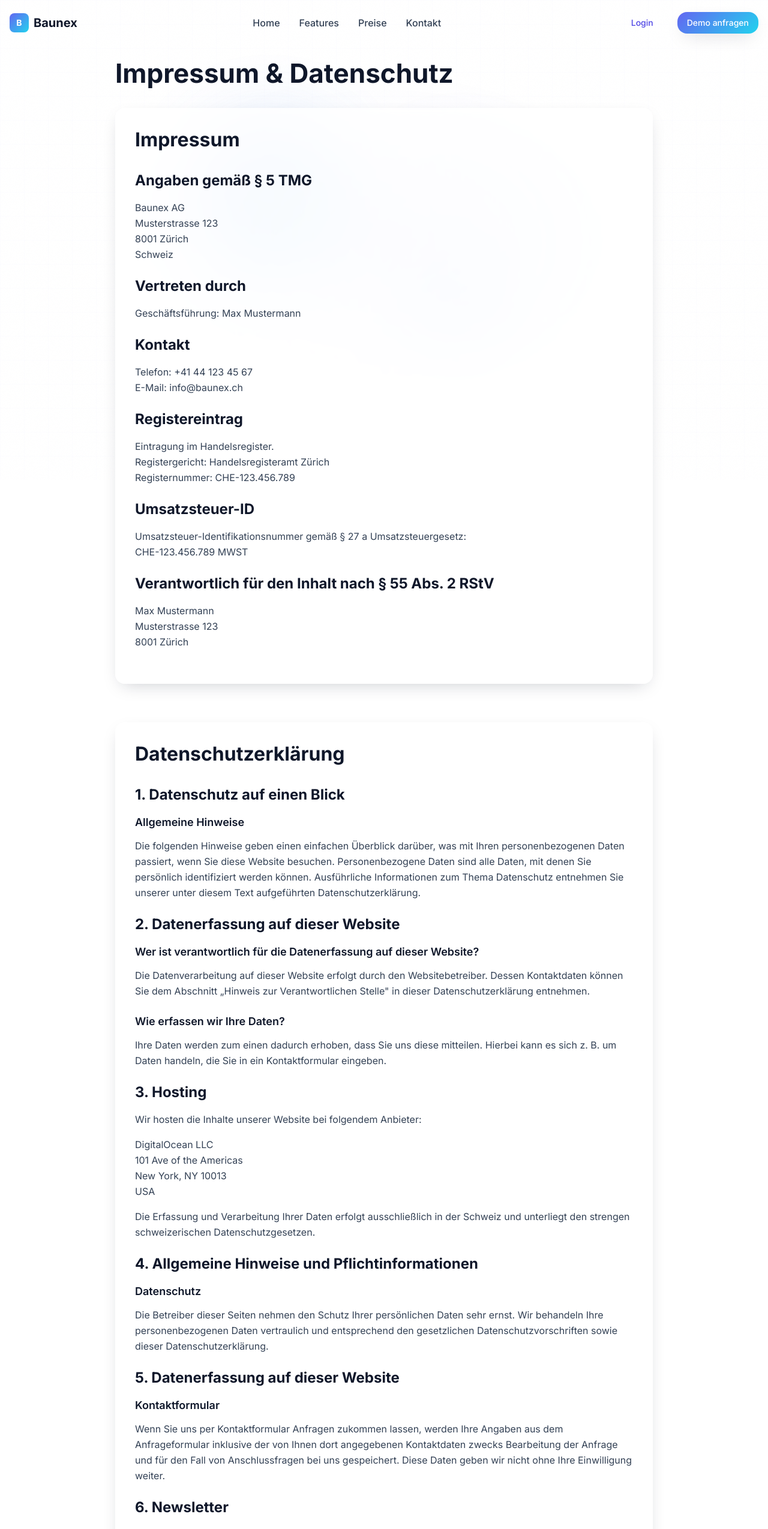
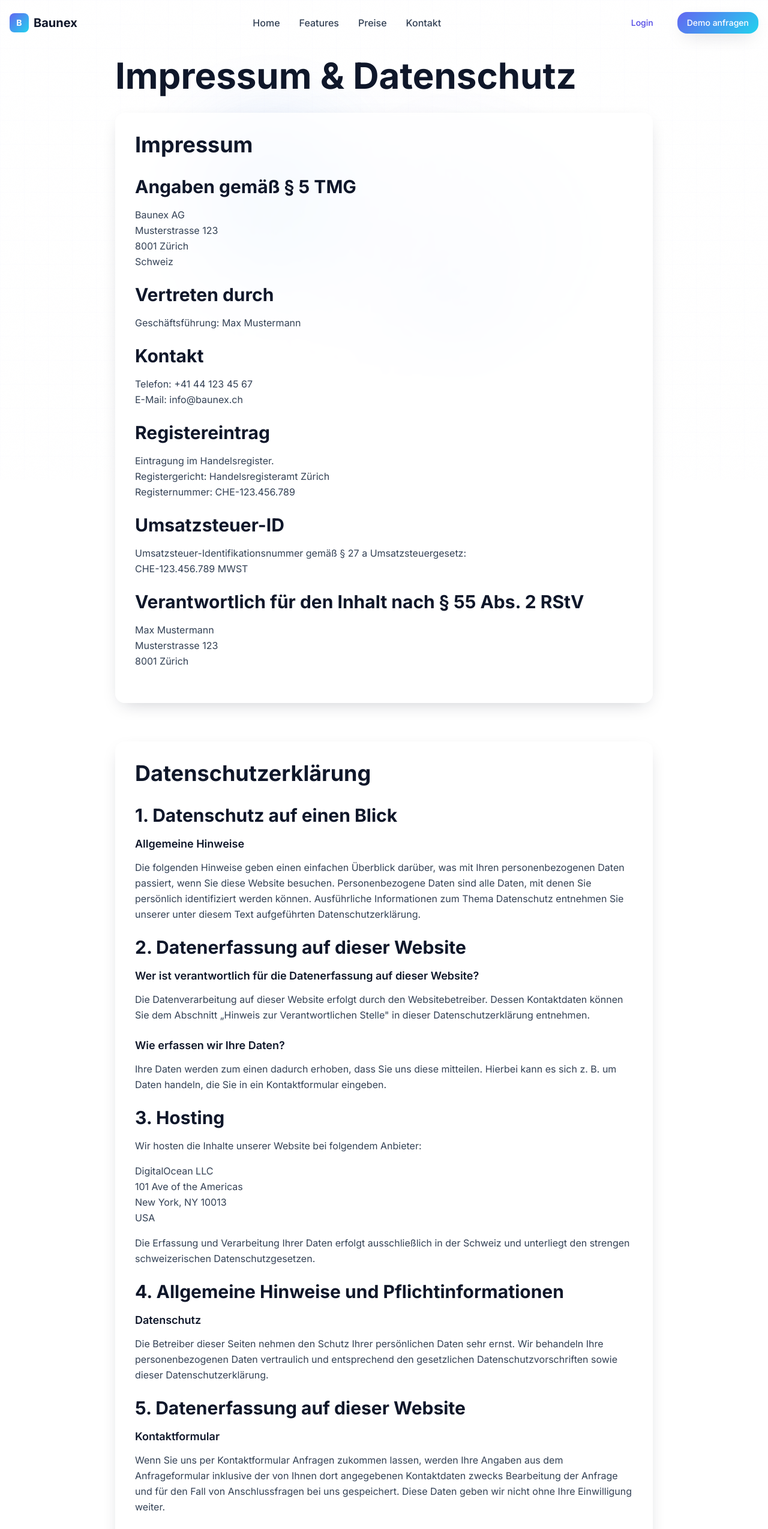
Before and after one commit to erdemkoca/baunex-website, a Vue app: page /impressum in a window 1280 px wide. Shown: the top 2549 px of the page at 60% size. Built offline with nearby package versions, Linux system fonts and the light colour scheme.

Commit message:
Replace custom font classes with standard Tailwind classes
- Replace text-display-1/2/3 with standard responsive text classes
- Remove custom font size definitions from Tailwind config
- Fix build compatibility with DigitalOcean deployment
- Ensure all typography uses standard Tailwind classes

```diff
--- a/src/components/FeatureGrid.vue
+++ b/src/components/FeatureGrid.vue
@@ -17,7 +17,7 @@
             <component :is="feature.icon" class="w-6 h-6 text-white" />
           </div>
 
-          <h3 class="text-display-3 mb-4">{{ feature.title }}</h3>
+          <h3 class="text-2xl md:text-3xl font-bold leading-tight mb-4">{{ feature.title }}</h3>
           <p class="text-neutral-600 mb-6">{{ feature.description }}</p>
 
           <ul class="space-y-2">
--- a/src/components/Hero.vue
+++ b/src/components/Hero.vue
@@ -11,7 +11,7 @@
         </div>
 
         <!-- Main Headline -->
-        <h1 class="text-5xl md:text-6xl lg:text-7xl font-bold mb-6 animate-fade-up" style="animation-delay: 0.1s;">
+        <h1 class="text-4xl md:text-5xl lg:text-6xl font-bold leading-tight mb-6 animate-fade-up" style="animation-delay: 0.1s;">
           Die leichte Plattform für
           <span class="text-gradient block">Bau- & Handwerksbetriebe</span>
         </h1>
--- a/src/components/SectionHeading.vue
+++ b/src/components/SectionHeading.vue
@@ -1,6 +1,6 @@
 <template>
   <div class="text-center max-w-3xl mx-auto mb-16">
-    <h2 v-if="title" class="text-display-2 mb-4">
+    <h2 v-if="title" class="text-3xl md:text-4xl font-bold leading-tight mb-4">
       {{ title }}
     </h2>
     <p v-if="subtitle" class="text-body text-neutral-500 text-lg">
--- a/src/components/UseCasesTabs.vue
+++ b/src/components/UseCasesTabs.vue
@@ -34,7 +34,7 @@
           <div class="grid lg:grid-cols-2 gap-12 items-center">
             <!-- Content -->
             <div>
-              <h3 class="text-display-2 mb-6">{{ useCase.title }}</h3>
+              <h3 class="text-3xl md:text-4xl font-bold leading-tight mb-6">{{ useCase.title }}</h3>
               <p class="text-lg text-neutral-600 mb-8">{{ useCase.description }}</p>
 
               <div class="space-y-4 mb-8">
--- a/src/pages/Features.vue
+++ b/src/pages/Features.vue
@@ -4,7 +4,7 @@
     <section class="section-padding">
       <BaseContainer>
         <div class="text-center max-w-4xl mx-auto">
-          <h1 class="text-display-1 mb-6">
+          <h1 class="text-4xl md:text-5xl lg:text-6xl font-bold leading-tight mb-6">
             Alle Features für Ihren
             <span class="text-gradient">Bau- und Handwerksbetrieb</span>
           </h1>
@@ -32,7 +32,7 @@
                 <component :is="feature.icon" class="w-8 h-8 text-white" />
               </div>
 
-              <h2 class="text-display-2 mb-4">{{ feature.title }}</h2>
+              <h2 class="text-3xl md:text-4xl font-bold leading-tight mb-4">{{ feature.title }}</h2>
               <p class="text-lg text-neutral-600 mb-6">{{ feature.description }}</p>
 
               <ul class="space-y-3">
--- a/src/pages/Legal.vue
+++ b/src/pages/Legal.vue
@@ -2,14 +2,14 @@
   <div class="pt-24">
     <BaseContainer>
       <div class="max-w-4xl mx-auto">
-        <h1 class="text-display-1 mb-8">Impressum & Datenschutz</h1>
+        <h1 class="text-4xl md:text-5xl lg:text-6xl font-bold leading-tight mb-8">Impressum & Datenschutz</h1>
 
         <div class="space-y-16">
           <!-- Impressum -->
           <div class="card">
-            <h2 class="text-display-2 mb-8">Impressum</h2>
+            <h2 class="text-3xl md:text-4xl font-bold leading-tight mb-8">Impressum</h2>
             <div class="prose prose-lg max-w-none">
-              <h3 class="text-display-3 mb-4">Angaben gemäß § 5 TMG</h3>
+              <h3 class="text-2xl md:text-3xl font-bold leading-tight mb-4">Angaben gemäß § 5 TMG</h3>
               <p class="mb-6">
                 Baunex AG<br>
                 Musterstrasse 123<br>
@@ -17,29 +17,29 @@
                 Schweiz
               </p>
 
-              <h3 class="text-display-3 mb-4">Vertreten durch</h3>
+              <h3 class="text-2xl md:text-3xl font-bold leading-tight mb-4">Vertreten durch</h3>
               <p class="mb-6">Geschäftsführung: Max Mustermann</p>
 
-              <h3 class="text-display-3 mb-4">Kontakt</h3>
+              <h3 class="text-2xl md:text-3xl font-bold leading-tight mb-4">Kontakt</h3>
               <p class="mb-6">
                 Telefon: +41 44 123 45 67<br>
                 E-Mail: info@baunex.ch
               </p>
 
-              <h3 class="text-display-3 mb-4">Registereintrag</h3>
+              <h3 class="text-2xl md:text-3xl font-bold leading-tight mb-4">Registereintrag</h3>
               <p class="mb-6">
                 Eintragung im Handelsregister.<br>
                 Registergericht: Handelsregisteramt Zürich<br>
                 Registernummer: CHE-123.456.789
               </p>
 
-              <h3 class="text-display-3 mb-4">Umsatzsteuer-ID</h3>
+              <h3 class="text-2xl md:text-3xl font-bold leading-tight mb-4">Umsatzsteuer-ID</h3>
               <p class="mb-6">
                 Umsatzsteuer-Identifikationsnummer gemäß § 27 a Umsatzsteuergesetz:<br>
                 CHE-123.456.789 MWST
               </p>
 
-              <h3 class="text-display-3 mb-4">Verantwortlich für den Inhalt nach § 55 Abs. 2 RStV</h3>
+              <h3 class="text-2xl md:text-3xl font-bold leading-tight mb-4">Verantwortlich für den Inhalt nach § 55 Abs. 2 RStV</h3>
               <p class="mb-6">
                 Max Mustermann<br>
                 Musterstrasse 123<br>
@@ -50,15 +50,15 @@
 
           <!-- Datenschutz -->
           <div class="card">
-            <h2 class="text-display-2 mb-8">Datenschutzerklärung</h2>
+            <h2 class="text-3xl md:text-4xl font-bold leading-tight mb-8">Datenschutzerklärung</h2>
             <div class="prose prose-lg max-w-none">
-              <h3 class="text-display-3 mb-4">1. Datenschutz auf einen Blick</h3>
+              <h3 class="text-2xl md:text-3xl font-bold leading-tight mb-4">1. Datenschutz auf einen Blick</h3>
               <h4 class="text-lg font-semibold mb-3">Allgemeine Hinweise</h4>
               <p class="mb-6">
                 Die folgenden Hinweise geben einen einfachen Überblick darüber, was mit Ihren personenbezogenen Daten passiert, wenn Sie diese Website besuchen. Personenbezogene Daten sind alle Daten, mit denen Sie persönlich identifiziert werden können. Ausführliche Informationen zum Thema Datenschutz entnehmen Sie unserer unter diesem Text aufgeführten Datenschutzerklärung.
               </p>
 
-              <h3 class="text-display-3 mb-4">2. Datenerfassung auf dieser Website</h3>
+              <h3 class="text-2xl md:text-3xl font-bold leading-tight mb-4">2. Datenerfassung auf dieser Website</h3>
               <h4 class="text-lg font-semibold mb-3">Wer ist verantwortlich für die Datenerfassung auf dieser Website?</h4>
               <p class="mb-6">
                 Die Datenverarbeitung auf dieser Website erfolgt durch den Websitebetreiber. Dessen Kontaktdaten können Sie dem Abschnitt „Hinweis zur Verantwortlichen Stelle" in dieser Datenschutzerklärung entnehmen.
@@ -69,7 +69,7 @@
                 Ihre Daten werden zum einen dadurch erhoben, dass Sie uns diese mitteilen. Hierbei kann es sich z. B. um Daten handeln, die Sie in ein Kontaktformular eingeben.
               </p>
 
-              <h3 class="text-display-3 mb-4">3. Hosting</h3>
+              <h3 class="text-2xl md:text-3xl font-bold leading-tight mb-4">3. Hosting</h3>
               <p class="mb-4">
                 Wir hosten die Inhalte unserer Website bei folgendem Anbieter:
               </p>
@@ -83,24 +83,24 @@
                 Die Erfassung und Verarbeitung Ihrer Daten erfolgt ausschließlich in der Schweiz und unterliegt den strengen schweizerischen Datenschutzgesetzen.
               </p>
 
-              <h3 class="text-display-3 mb-4">4. Allgemeine Hinweise und Pflichtinformationen</h3>
+              <h3 class="text-2xl md:text-3xl font-bold leading-tight mb-4">4. Allgemeine Hinweise und Pflichtinformationen</h3>
               <h4 class="text-lg font-semibold mb-3">Datenschutz</h4>
               <p class="mb-6">
                 Die Betreiber dieser Seiten nehmen den Schutz Ihrer persönlichen Daten sehr ernst. Wir behandeln Ihre personenbezogenen Daten vertraulich und entsprechend den gesetzlichen Datenschutzvorschriften sowie dieser Datenschutzerklärung.
               </p>
 
-              <h3 class="text-display-3 mb-4">5. Datenerfassung auf dieser Website</h3>
+              <h3 class="text-2xl md:text-3xl font-bold leading-tight mb-4">5. Datenerfassung auf dieser Website</h3>
               <h4 class="text-lg font-semibold mb-3">Kontaktformular</h4>
               <p class="mb-6">
                 Wenn Sie uns per Kontaktformular Anfragen zukommen lassen, werden Ihre Angaben aus dem Anfrageformular inklusive der von Ihnen dort angegebenen Kontaktdaten zwecks Bearbeitung der Anfrage und für den Fall von Anschlussfragen bei uns gespeichert. Diese Daten geben wir nicht ohne Ihre Einwilligung weiter.
               </p>
 
-              <h3 class="text-display-3 mb-4">6. Newsletter</h3>
+              <h3 class="text-2xl md:text-3xl font-bold leading-tight mb-4">6. Newsletter</h3>
               <p class="mb-6">
                 Wenn Sie den auf der Website angebotenen Newsletter beziehen möchten, benötigen wir von Ihnen eine E-Mail-Adresse sowie Informationen, welche uns die Überprüfung gestatten, dass Sie der Inhaber der angegebenen E-Mail-Adresse sind und mit dem Empfang des Newsletters einverstanden sind.
               </p>
 
-              <h3 class="text-display-3 mb-4">7. Plugins und Tools</h3>
+              <h3 class="text-2xl md:text-3xl font-bold leading-tight mb-4">7. Plugins und Tools</h3>
               <h4 class="text-lg font-semibold mb-3">Google Analytics</h4>
               <p class="mb-4">
                 Diese Website nutzt Funktionen des Webanalysedienstes Google Analytics. Anbieter ist die Google Ireland Limited („Google"), Gordon House, Barrow Street, Dublin 4, Irland.
@@ -113,19 +113,19 @@
 
           <!-- Haftungsausschluss -->
           <div class="card">
-            <h2 class="text-display-2 mb-8">Haftungsausschluss</h2>
+            <h2 class="text-3xl md:text-4xl font-bold leading-tight mb-8">Haftungsausschluss</h2>
             <div class="prose prose-lg max-w-none">
-              <h3 class="text-display-3 mb-4">Haftung für Inhalte</h3>
+              <h3 class="text-2xl md:text-3xl font-bold leading-tight mb-4">Haftung für Inhalte</h3>
               <p class="mb-6">
                 Als Diensteanbieter sind wir gemäß § 7 Abs.1 TMG für eigene Inhalte auf diesen Seiten nach den allgemeinen Gesetzen verantwortlich. Nach §§ 8 bis 10 TMG sind wir als Diensteanbieter jedoch nicht unter der Verpflichtung, übermittelte oder gespeicherte fremde Informationen zu überwachen oder nach Umständen zu forschen, die auf eine rechtswidrige Tätigkeit hinweisen.
               </p>
 
-              <h3 class="text-display-3 mb-4">Haftung für Links</h3>
+              <h3 class="text-2xl md:text-3xl font-bold leading-tight mb-4">Haftung für Links</h3>
               <p class="mb-6">
                 Unser Angebot enthält Links zu externen Websites Dritter, auf deren Inhalte wir keinen Einfluss haben. Deshalb können wir für diese fremden Inhalte auch keine Gewähr übernehmen. Für die Inhalte der verlinkten Seiten ist stets der jeweilige Anbieter oder Betreiber der Seiten verantwortlich.
               </p>
 
-              <h3 class="text-display-3 mb-4">Urheberrecht</h3>
+              <h3 class="text-2xl md:text-3xl font-bold leading-tight mb-4">Urheberrecht</h3>
               <p class="mb-6">
                 Die durch die Seitenbetreiber erstellten Inhalte und Werke auf diesen Seiten unterliegen dem schweizerischen Urheberrecht. Die Vervielfältigung, Bearbeitung, Verbreitung und jede Art der Verwertung außerhalb der Grenzen des Urheberrechtes bedürfen der schriftlichen Zustimmung des jeweiligen Autors bzw. Erstellers.
               </p>
--- a/src/style.css
+++ b/src/style.css
@@ -20,15 +20,15 @@
   }
 
   h1 {
-    @apply text-display-1;
+    @apply text-4xl md:text-5xl lg:text-6xl font-bold leading-tight;
   }
 
   h2 {
-    @apply text-display-2;
+    @apply text-3xl md:text-4xl font-bold leading-tight;
   }
 
   h3 {
-    @apply text-display-3;
+    @apply text-2xl md:text-3xl font-bold leading-tight;
   }
 
   p {
--- a/tailwind.config.js
+++ b/tailwind.config.js
@@ -45,9 +45,6 @@ export default {
         display: ['Inter', 'system-ui', 'sans-serif']
       },
       fontSize: {
-        'display-1': ['44px', { lineHeight: '52px', fontWeight: '700' }],
-        'display-2': ['32px', { lineHeight: '40px', fontWeight: '700' }],
-        'display-3': ['24px', { lineHeight: '32px', fontWeight: '700' }],
         'body': ['16px', { lineHeight: '26px', fontWeight: '400' }],
         'body-medium': ['16px', { lineHeight: '26px', fontWeight: '500' }]
       },
```
Also changed, not shown: src/pages/Contact.vue (+4 -4 lines), src/pages/Pricing.vue (+4 -4 lines).
